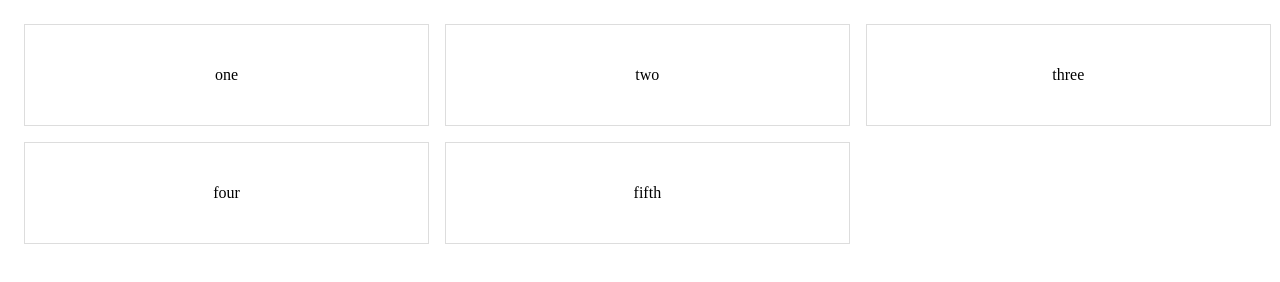
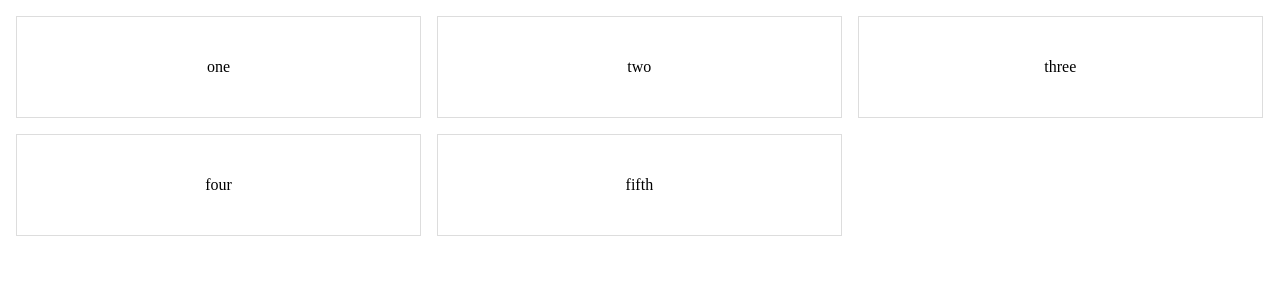
Before and after one commit to subuta/play-web-component, a website: page docs/index.html in a window 1280 px wide. Drawn offline with Linux system fonts and the light colour scheme.

Commit message:
[modify]fix invalid style.

```diff
--- a/docs/index.html
+++ b/docs/index.html
@@ -2,10 +2,15 @@
 <html lang="en">
 <head>
   <meta charset="UTF-8">
-  <title>virtual-dom-pikachu-example</title>
+  <title>play-web-component</title>
   <meta name="viewport" content="width=device-width, initial-scale=1">
   <script src="./bundled.js"></script>
   <link rel="shortcut icon" href="favicon.ico">
+  <style>
+    body {
+      margin: 0
+    }
+  </style>
 </head>
 <body>
 <x-cards>
```
Also changed, not shown: webapp/index.html (+1 -1 lines).
